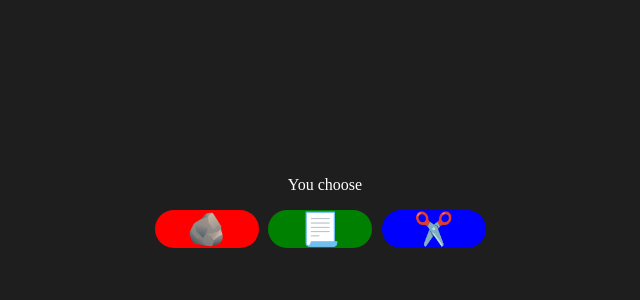
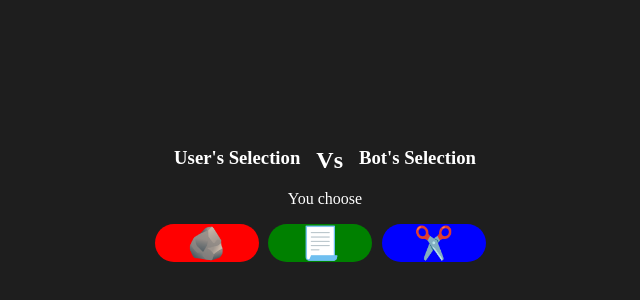
Before and after one commit to nitosarchive/RPS-game, a plain HTML site: page index.html in a window 1280 px wide. Shown: the part 196-496 px from the top of the page, without its empty margins (315-955 px from the left). Drawn offline with Linux system fonts and the light colour scheme.

Commit message:
add user and bot selection displays to the game interface

```diff
--- a/index.html
+++ b/index.html
@@ -9,11 +9,23 @@
   </head>
   <body>
     <div class="container">
-      <div id="shot-selection"></div>
+      <div class="wrapper">
+        <div class="shot-wrapper">
+          <h3>User's Selection</h3>
+          <div id="user-selection"></div>
+        </div>
+
+        <h2>Vs</h2>
+        <div class="shot-wrapper">
+          <h3>Bot's Selection</h3>
+          <div id="shot-selection"></div>
+        </div>
+      </div>
 
       <p>You choose</p>
 
       <div class="btn-container">
+        <h3></h3>
         <button class="button" id="rock">🪨</button>
         <button class="button" id="paper">📃</button>
         <button class="button" id="scissors">✂️</button>
--- a/script.js
+++ b/script.js
@@ -1,10 +1,13 @@
 let selection = ["🪨", "📃", "✂️"];
 
 const shotSelection = document.getElementById("shot-selection");
+
+const userShot = document.getElementById("user-selection");
 
 document.addEventListener("click", (e) => {
   if (!e.target.classList.contains("button")) return;
   let randSelection = selection[Math.floor(Math.random() * selection.length)];
 
   shotSelection.innerText = randSelection;
+  userShot.innerText = e.target.innerText;
 });
--- a/style.css
+++ b/style.css
@@ -19,15 +19,25 @@ div {
   display: flex;
 }
 
-#shot-selection {
+#shot-selection,
+#user-selection {
   font-size: 2rem;
 }
-
+.shot-wrapper {
+  display: flex;
+  flex-direction: column;
+  align-items: center;
+}
 .container {
   display: flex;
   flex-direction: column;
   gap: 1em;
   align-items: center;
+}
+
+.wrapper {
+  display: flex;
+  gap: 1em;
 }
 
 .button {
```
